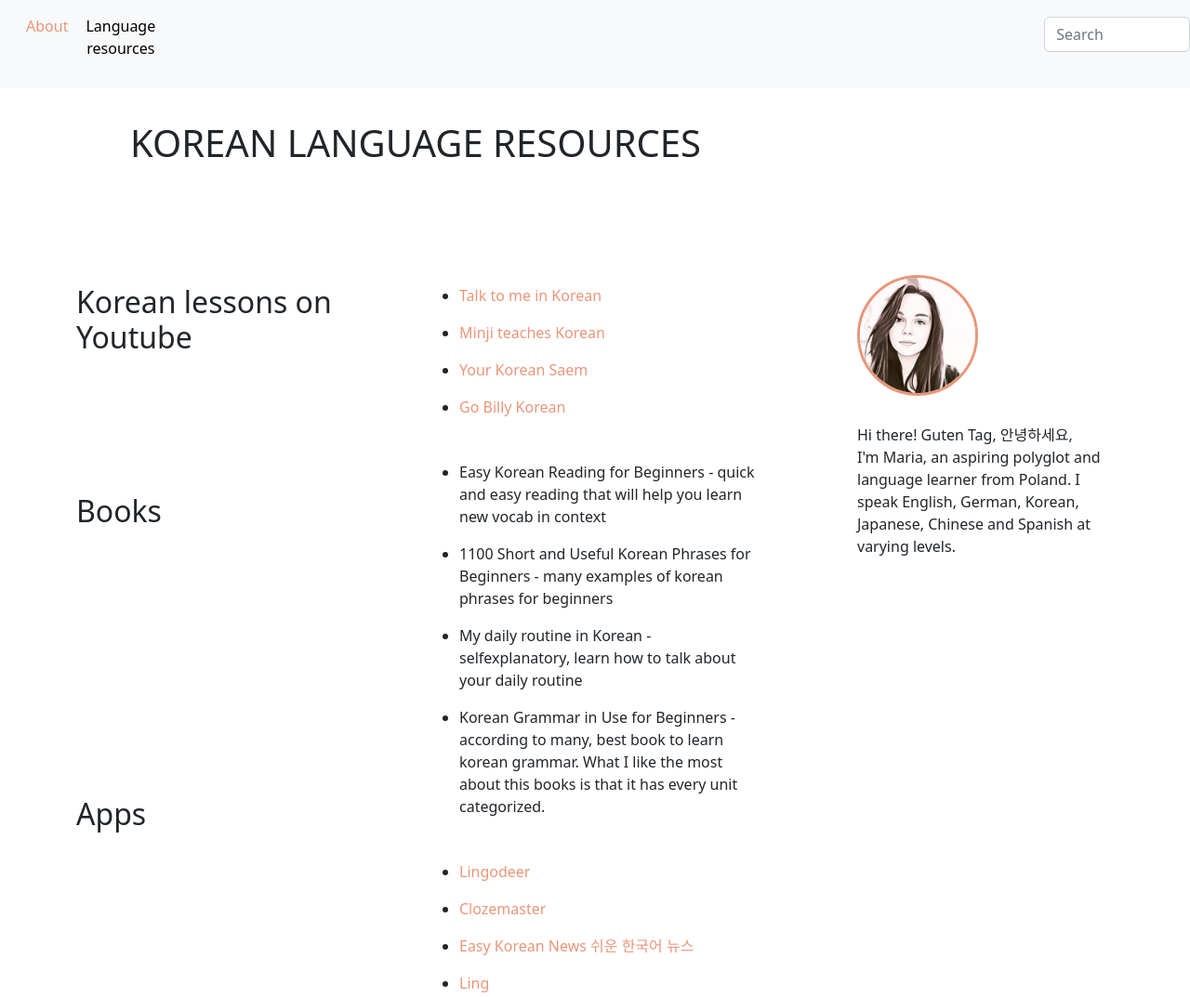
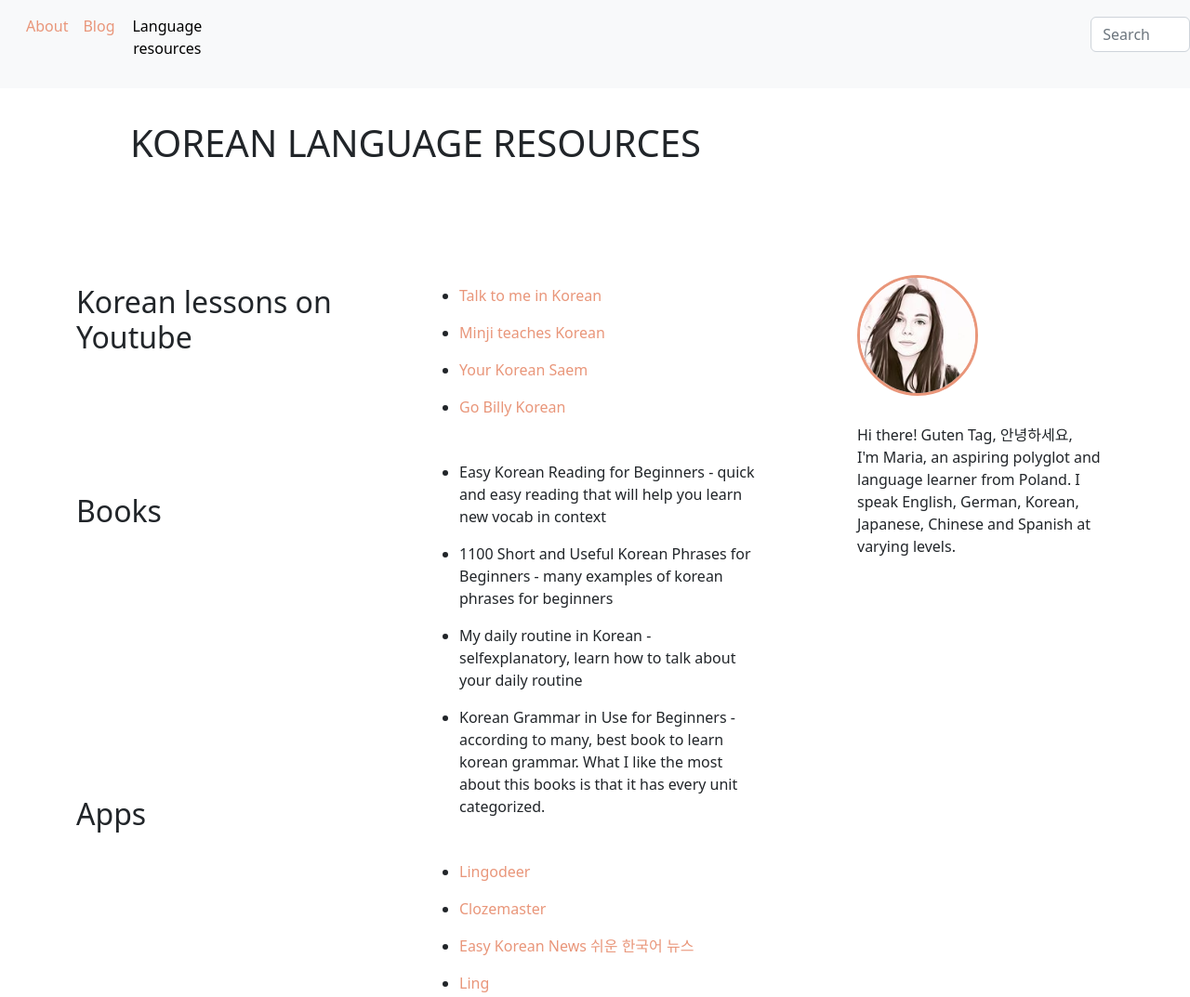
Before and after one commit to mariaGasiewska/language-website, a plain HTML site: page korean.resources.html in a window 1280 px wide. Shown: the top 1073 px of the page at 93% size. Drawn offline with nearby package versions, Linux system fonts and the light colour scheme.

Commit message:
Update korean.resources.html

```diff
--- a/korean.resources.html
+++ b/korean.resources.html
@@ -18,6 +18,9 @@
       <ul class="navbar-nav mr-auto">
         <li class="nav-item active">
           <a class="nav-link" href="index.html" target="_blank">About<span class="sr-only"></span></a>
+        </li>
+        <li class="nav-item">
+          <a class="nav-link" href="blog.html" target="_blank">Blog</a>
         </li>
         <div class="topnav" id="myTopnav">
           <div class="dropdown">
```
